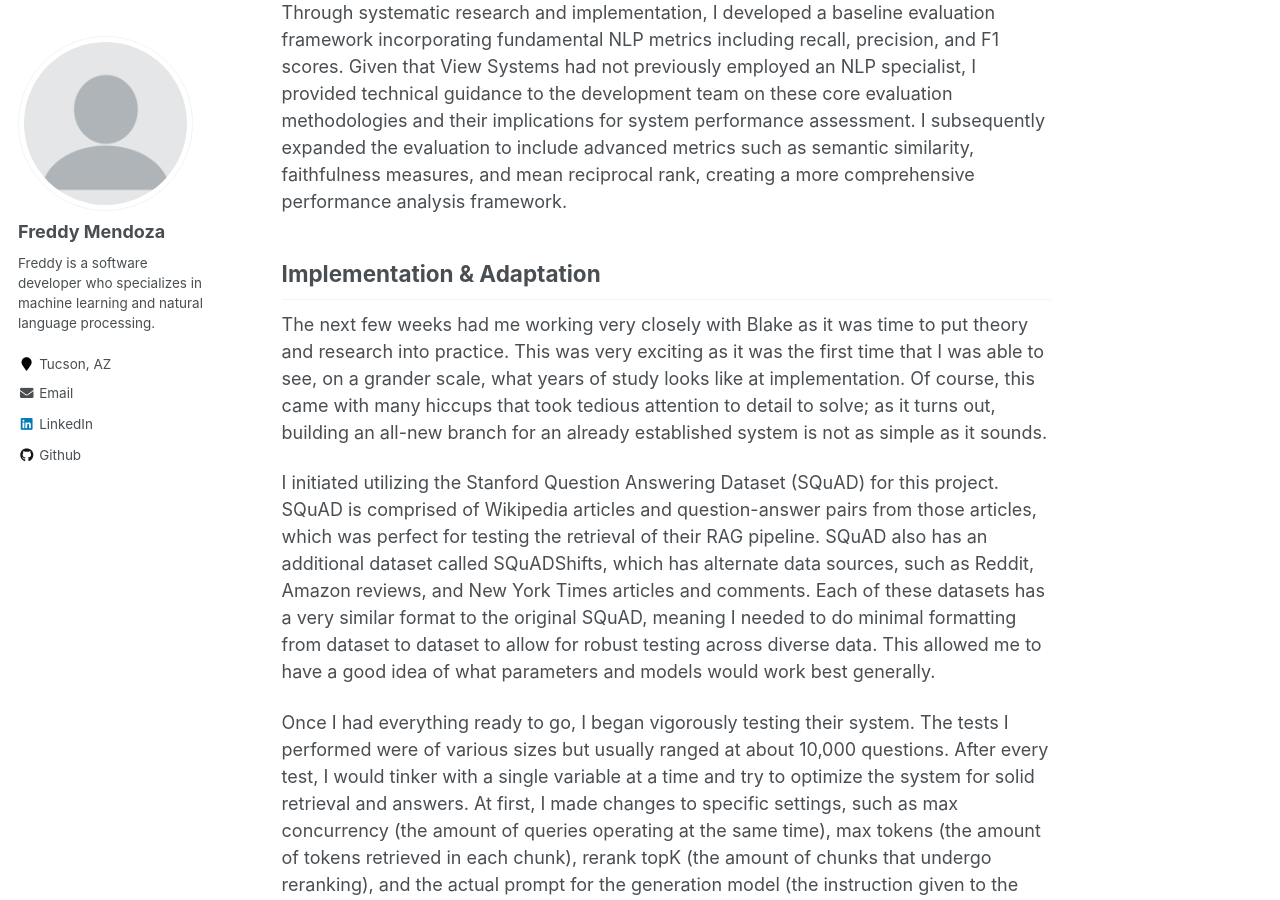
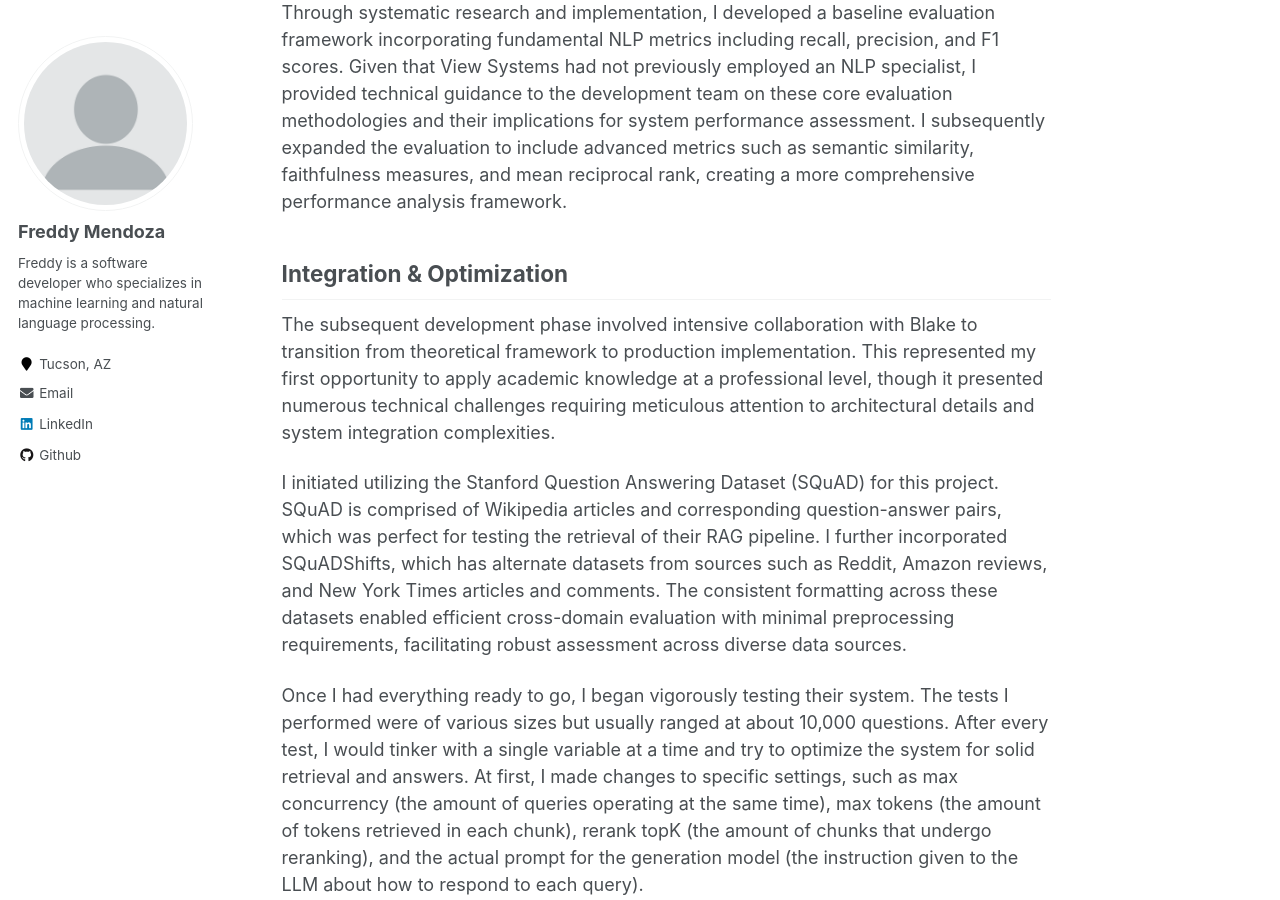
Before and after one commit to fmend/fmend.github.io, a Jekyll site: the page built from _portfolio/portfolio-1.md, in a window 1280 px wide and 900 px high, scrolled down 1074 px. Built offline with Jekyll 4.4.1, drawn with Linux system fonts in a browser that asks for light colours.

Commit message:
Update portfolio-1.md

```diff
--- a/_portfolio/portfolio-1.md
+++ b/_portfolio/portfolio-1.md
@@ -18,11 +18,11 @@ My onboarding period involved establishing the development environment and famil
 
 Through systematic research and implementation, I developed a baseline evaluation framework incorporating fundamental NLP metrics including recall, precision, and F1 scores. Given that View Systems had not previously employed an NLP specialist, I provided technical guidance to the development team on these core evaluation methodologies and their implications for system performance assessment. I subsequently expanded the evaluation to include advanced metrics such as semantic similarity, faithfulness measures, and mean reciprocal rank, creating a more comprehensive performance analysis framework.
 
-## Implementation & Adaptation
+## Integration & Optimization
 
-The next few weeks had me working very closely with Blake as it was time to put theory and research into practice. This was very exciting as it was the first time that I was able to see, on a grander scale, what years of study looks like at implementation. Of course, this came with many hiccups that took tedious attention to detail to solve; as it turns out, building an all-new branch for an already established system is not as simple as it sounds.
+The subsequent development phase involved intensive collaboration with Blake to transition from theoretical framework to production implementation. This represented my first opportunity to apply academic knowledge at a professional level, though it presented numerous technical challenges requiring meticulous attention to architectural details and system integration complexities.
 
-I initiated utilizing the Stanford Question Answering Dataset (SQuAD) for this project. SQuAD is comprised of Wikipedia articles and question-answer pairs from those articles, which was perfect for testing the retrieval of their RAG pipeline. SQuAD also has an additional dataset called SQuADShifts, which has alternate data sources, such as Reddit, Amazon reviews, and New York Times articles and comments. Each of these datasets has a very similar format to the original SQuAD, meaning I needed to do minimal formatting from dataset to dataset to allow for robust testing across diverse data. This allowed me to have a good idea of what parameters and models would work best generally.
+I initiated utilizing the Stanford Question Answering Dataset (SQuAD) for this project. SQuAD is comprised of Wikipedia articles and corresponding question-answer pairs, which was perfect for testing the retrieval of their RAG pipeline. I further incorporated SQuADShifts, which has alternate datasets from sources such as Reddit, Amazon reviews, and New York Times articles and comments. The consistent formatting across these datasets enabled efficient cross-domain evaluation with minimal preprocessing requirements, facilitating robust assessment across diverse data sources.
 
 Once I had everything ready to go, I began vigorously testing their system. The tests I performed were of various sizes but usually ranged at about 10,000 questions. After every test, I would tinker with a single variable at a time and try to optimize the system for solid retrieval and answers. At first, I made changes to specific settings, such as max concurrency (the amount of queries operating at the same time), max tokens (the amount of tokens retrieved in each chunk), rerank topK (the amount of chunks that undergo reranking), and the actual prompt for the generation model (the instruction given to the LLM about how to respond to each query).
 
```
